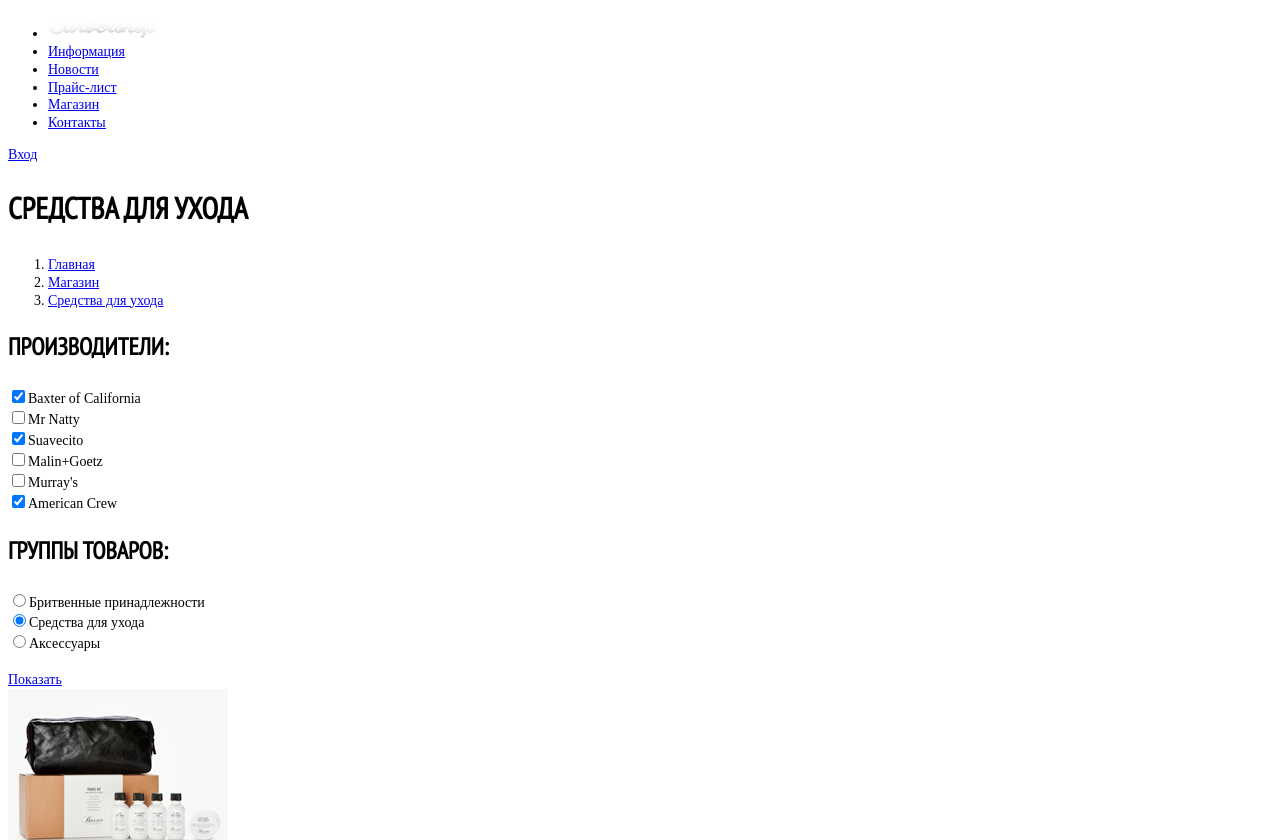
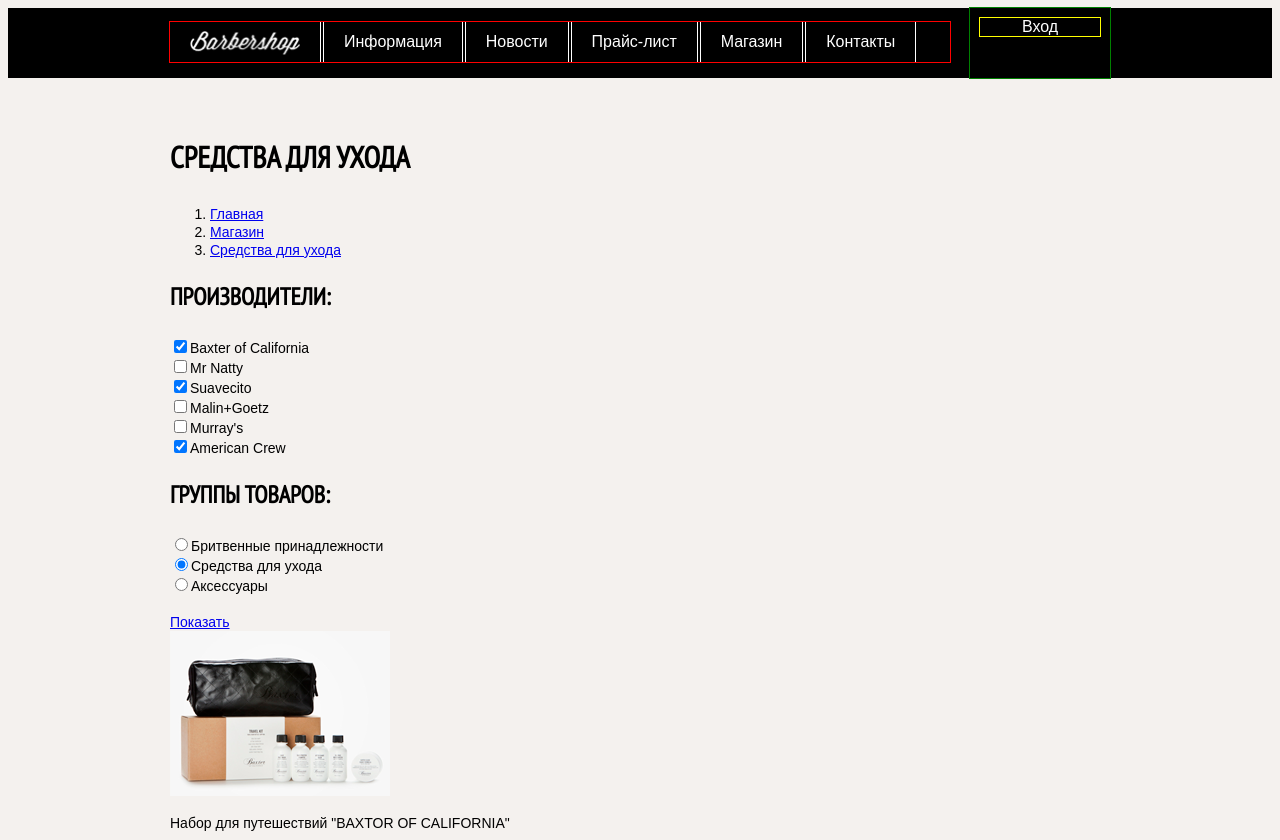
Before and after one commit to vidtv/218816-barbershop, a plain HTML site: page catalog.html in a window 1280 px wide. Shown: the top 840 px of the page. Drawn offline with Linux system fonts and the light colour scheme.

Commit message:
Наработки по сеткам каталога

```diff
--- a/css/style.css
+++ b/css/style.css
@@ -1,8 +1,69 @@
 body {
   font-size: 14px;
-  line-height: 17.86px;
+  line-height: 18px;
   color: black;
-  font-family: "Myriad Pro";
+  font-family: "Myriad Pro", "Arial", sans-serif;
+  background-color: #f4f1ee;
+}
+
+.container {
+  width: 940px;
+  margin: 0 auto;
+}
+
+.clearfix::after {
+  display: block;
+  content: "";
+  clear: both;
+}
+
+.page-header {
+  margin-bottom: 60px;
+  background-color: black;
+}
+
+.main-navigation {
+  min-height: 70px;
+  width: 780px;
+  float: left;
+}
+
+.user-block {
+  min-height: 70px;
+  width: 140px;
+  float: right;
+  outline: green solid 1px;
+}
+
+.main-navigation a, .user-block a {
+  color: white;
+  font-size: 16px;
+  text-decoration: none;
+  width: auto;
+  padding: 0 20px 0;
+}
+
+.main-navigation ul {
+  width: auto;
+  padding-left: 0px;
+  min-height: 40px;
+  line-height: 40px;
+  outline: red solid 1px;
+}
+
+.main-navigation li {
+  display: inline-block;
+  outline: white solid 1px;
+}
+
+.main-navigation img {
+  vertical-align: middle;
+}
+
+.user-login {
+  margin: 10px;
+  text-align: center;
+  outline: yellow solid 1px;
 }
 
 @font-face {
```
